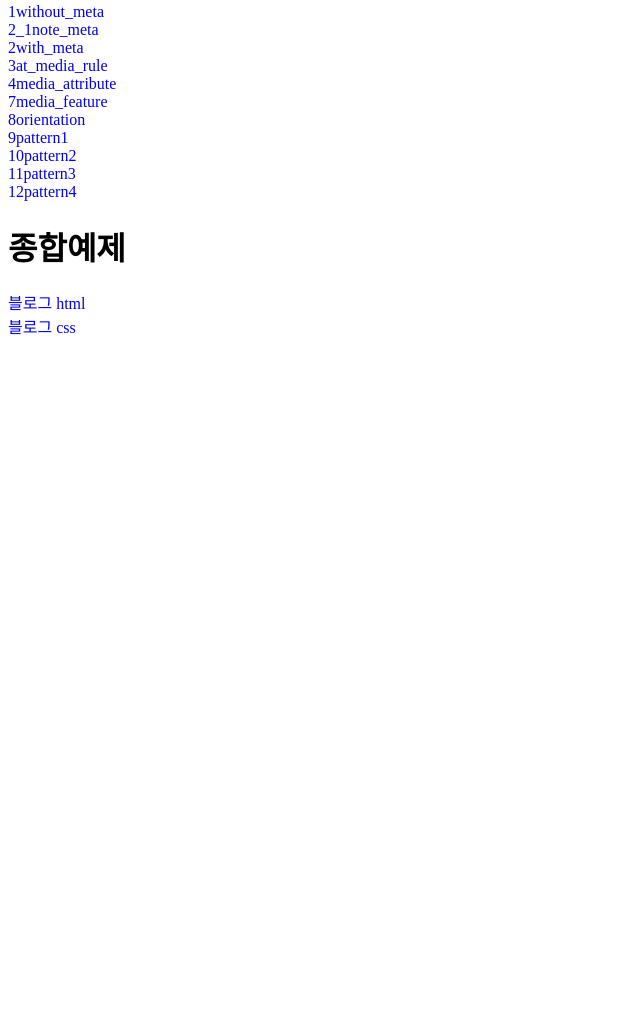
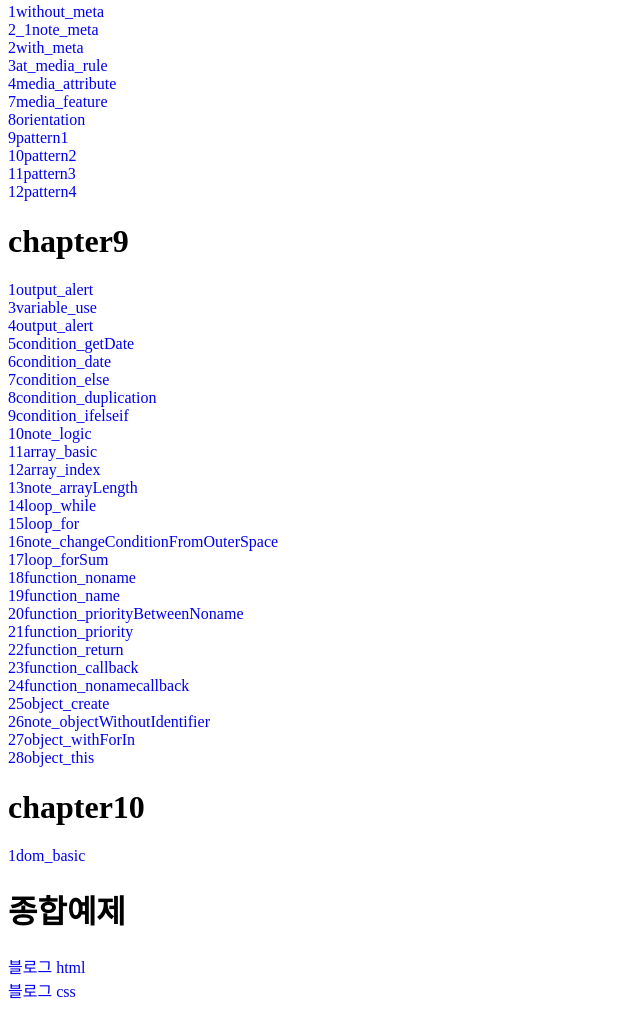
Before and after one commit to hamuju7-eng/web26-2-b26, a plain HTML site: page index.html in a window 1280 px wide. Shown: the part 1382-2392 px from the top of the page, without its empty margins (0-640 px from the left). Before the commit the page ends 1728 px from the top, so only its background shows below. Drawn offline with Linux system fonts and the light colour scheme.

Commit message:
Add files via upload

```diff
--- a/index.html
+++ b/index.html
@@ -86,6 +86,38 @@
     <a href="chapter8/11pattern3.html">11pattern3</a><br>
     <a href="chapter8/12pattern4.html">12pattern4</a><br>
 
+    <h1>chapter9</h1>
+    <a href="chapter9/1output_alert.html">1output_alert</a><br>
+    <a href="chapter9/3variable_use.html">3variable_use</a><br>
+    <a href="chapter9/4output_alert.html">4output_alert</a><br>
+    <a href="chapter9/5condition_getDate.html">5condition_getDate</a><br>
+    <a href="chapter9/6condition_date.html">6condition_date</a><br>
+    <a href="chapter9/7condition_else.html">7condition_else</a><br>
+    <a href="chapter9/8condition_duplication.html">8condition_duplication</a><br>
+    <a href="chapter9/9condition_ifelseif.html">9condition_ifelseif</a><br>
+    <a href="chapter9/10note_logic.html">10note_logic</a><br>
+    <a href="chapter9/11array_basic.html">11array_basic</a><br>
+    <a href="chapter9/12array_index.html">12array_index</a><br>
+    <a href="chapter9/13note_arrayLength.html">13note_arrayLength</a><br>
+    <a href="chapter9/14loop_while.html">14loop_while</a><br>
+    <a href="chapter9/15loop_for.html">15loop_for</a><br>
+    <a href="chapter9/16note_changeConditionFromOuterSpace.html">16note_changeConditionFromOuterSpace</a><br>
+    <a href="chapter9/17loop_forSum.html">17loop_forSum</a><br>
+    <a href="chapter9/18function_noname.html">18function_noname</a><br>
+    <a href="chapter9/19function_name.html">19function_name</a><br>
+    <a href="chapter9/20function_priorityBetweenNoname.html">20function_priorityBetweenNoname</a><br>
+    <a href="chapter9/21function_priority.html">21function_priority</a><br>
+    <a href="chapter9/22function_return.html">22function_return</a><br>
+    <a href="chapter9/23function_callback.html">23function_callback</a><br>
+    <a href="chapter9/24function_nonamecallback.html">24function_nonamecallback</a><br>
+    <a href="chapter9/25object_create.html">25object_create</a><br>
+    <a href="chapter9/26note_objectWithoutIdentifier.html">26note_objectWithoutIdentifier</a><br>
+    <a href="chapter9/27object_withForIn.html">27object_withForIn</a><br>
+    <a href="chapter9/28object_this.html">28object_this</a><br>
+
+    <h1>chapter10</h1>
+    <a href="chapter10/1dom_basic.html">1dom_basic</a><br>
+
     <h1> 종합예제</h1>
     <a href="종합예제/블로그 html">블로그 html</a><br>
     <a href="종합예제/블로그 css">블로그 css</a><br>
```
Also changed, not shown: chapter9/15loop_for.html (+9 -0 lines), chapter9/23function_callback.html (+17 -0 lines), chapter9/24function_nonamecallback.html (+13 -0 lines), chapter9/25object_create.html (+9 -0 lines), chapter9/27object_withForIn.html (+13 -0 lines), chapter9/28object_this.html (+10 -0 lines), chapter9/3variable_use.html (+7 -0 lines), chapter9/4output_alert.html (+9 -0 lines), chapter9/7condition_else.html (+11 -0 lines).
